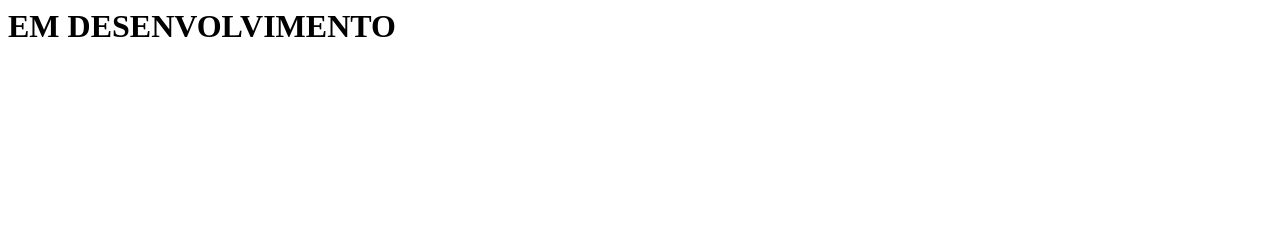
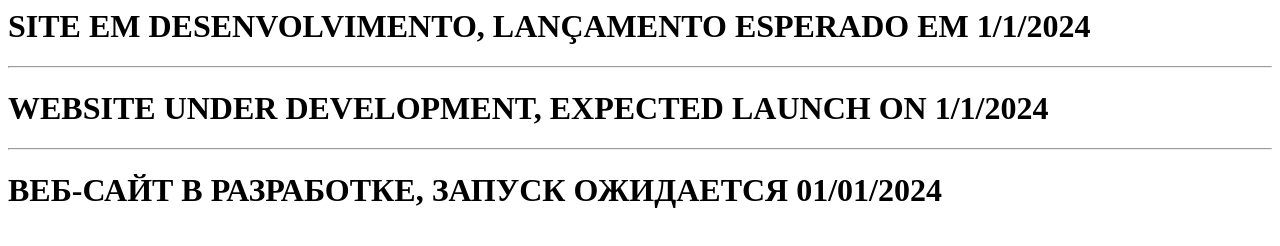
Before and after one commit to zufinho/zufinho.xyz, a plain HTML site: page index.html in a window 1280 px wide. Drawn offline with Linux system fonts and the light colour scheme.

Commit message:
Update index.html

```diff
--- a/index.html
+++ b/index.html
@@ -1,3 +1,4 @@
 <html>
-<h1>EM DESENVOLVIMENTO</h1>
-</html>
+<h1>SITE EM DESENVOLVIMENTO, LANÇAMENTO ESPERADO EM 1/1/2024</h1><hr>
+<h1>WEBSITE UNDER DEVELOPMENT, EXPECTED LAUNCH ON 1/1/2024</h1><hr>
+<h1>ВЕБ-САЙТ В РАЗРАБОТКЕ, ЗАПУСК ОЖИДАЕТСЯ 01/01/2024</h1>
```
